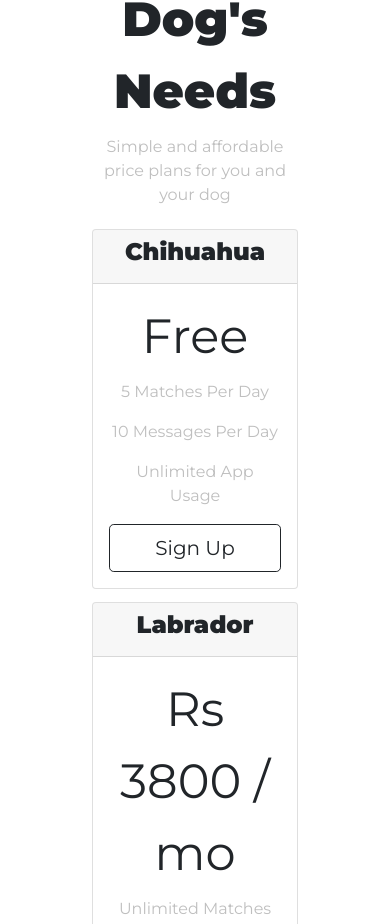
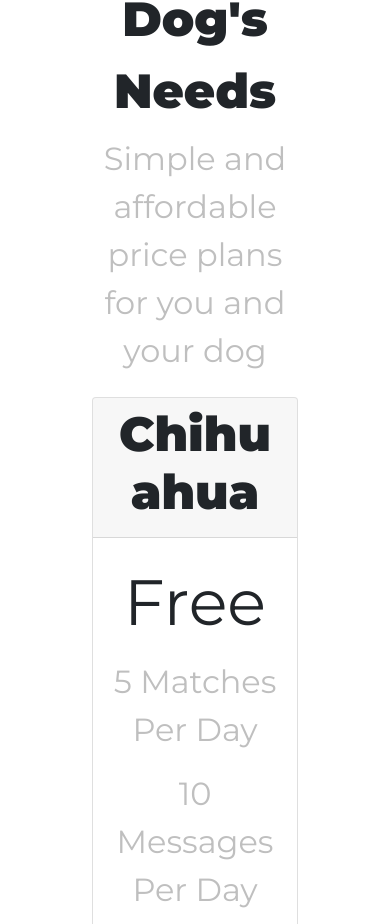
Before and after one commit to Mayurtm29/Tindog, a plain HTML site: page index.html in a window 390 px wide. Shown: the part 4112-5036 px from the top of the page. Drawn offline with nearby package versions, Linux system fonts and the light colour scheme.

Commit message:
Update styles.css

```diff
--- a/css/styles.css
+++ b/css/styles.css
@@ -177,11 +177,20 @@ p {
        .icon-size{
         font-size: 2.5rem;
     }
-    .Feature-para{
+    .Feature-para,p{
         font-size: 2rem;
     }
     .feature-title{
         font-size: 2.5rem;
     }
+     .price-heading{
+        font-size: 3rem;
+    }
+    .price-text{
+        font-size: 4rem;
+    }
+     .social{
+        font-size: 2rem;
+    }
 
 }
```
